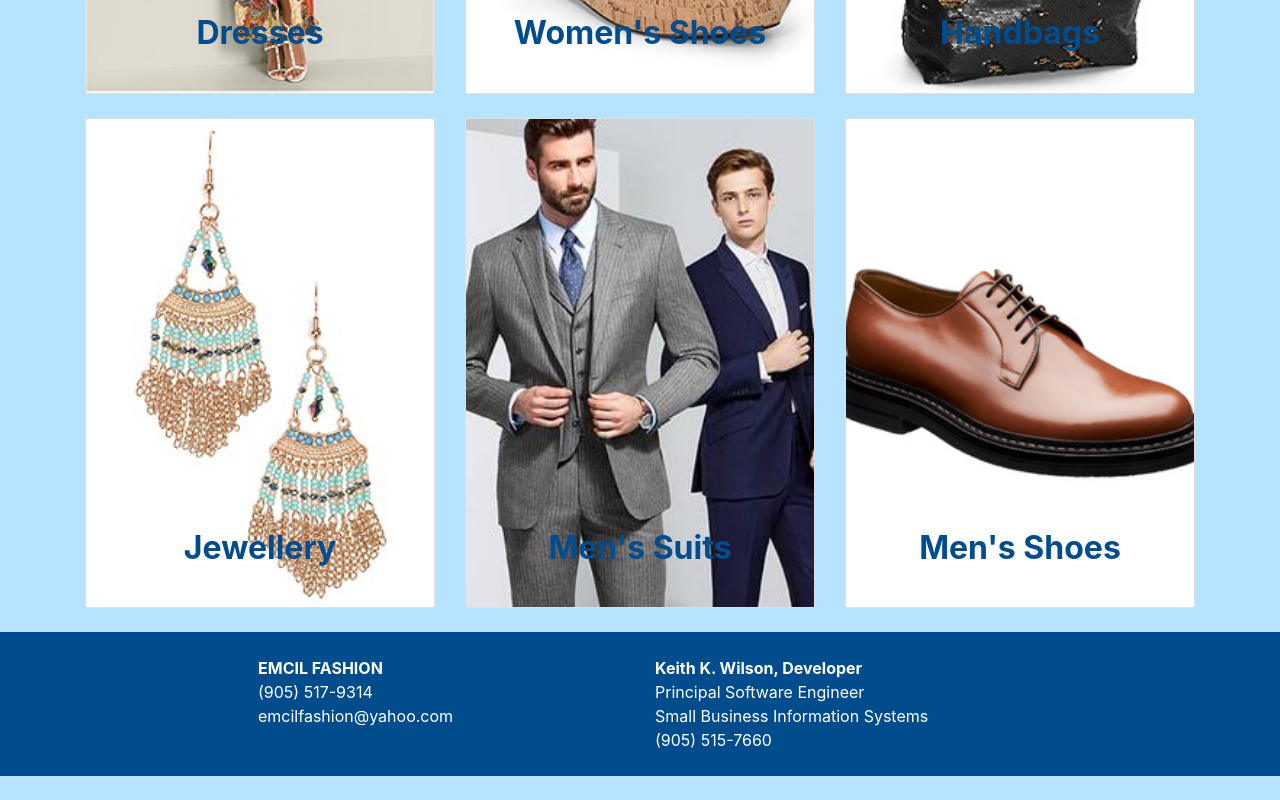
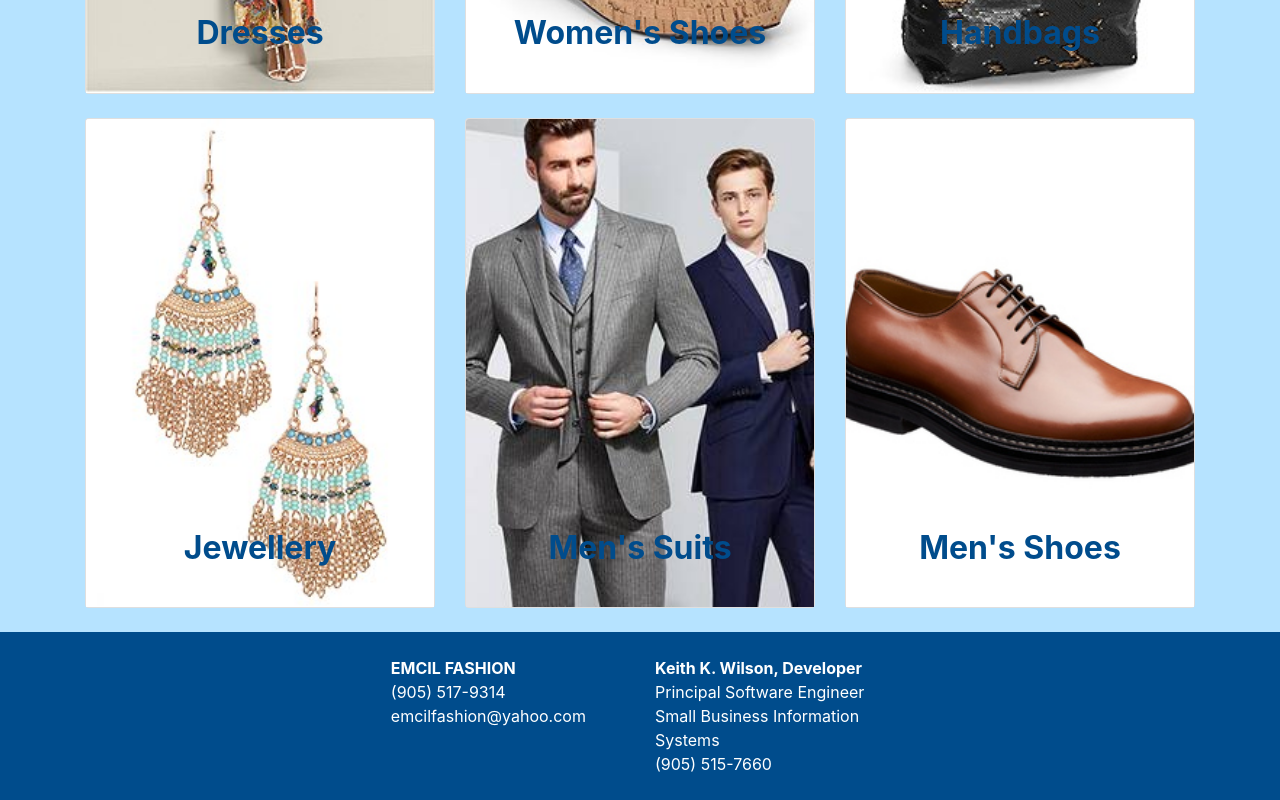
Before and after one commit to Koquay/emcil, an Angular app: page /home in a window 1280 px wide. Shown: the part 1359-2159 px from the top of the page. Before the commit the page ends 2135 px from the top, so only its background shows below. Built offline with nearby package versions, Linux system fonts and the light colour scheme.

Commit message:
new footer

```diff
--- a/src/app/footer/footer.component.html
+++ b/src/app/footer/footer.component.html
@@ -6,7 +6,7 @@
                 <span class="d-block">(905) 517-9314</span>
                 <span class="d-block">emcilfashion@yahoo.com</span>
             </div>
-            <div class="col-12 d-md-flex flex-column col-md-6 mt-4 mt-lg-0 footer-col">
+            <div class="col-12 d-md-flex flex-column col-md-6 mt-4 mt-md-0 footer-col">
                 <span class="d-block font-weight-bold">Keith K. Wilson, Developer</span>
                 <span class="d-block">Principal Software Engineer</span>
                 <span class="d-block">Small Business Information Systems</span>
--- a/src/app/footer/footer.component.scss
+++ b/src/app/footer/footer.component.scss
@@ -1,16 +1,6 @@
-// $primary: #b0bec5;
-// $secondary: #808e95;
-// $tertiary: #e2f1f8;
-
 $primary: #0277bd;
 $secondary: #004c8c;
 $tertiary: #58a5f0;
-
-// $primary: #82b1ff;
-// $secondary: #4d82cb;
-// $tertiary: #b6e3ff;
-
-
 
 .navbar {
     background: $secondary;
@@ -27,7 +17,7 @@ footer {
 
     @media(min-width: 768px) {
         .footer-col {
-            min-width: 397px;
+            // min-width: 397px;
         }
     }
 
```
